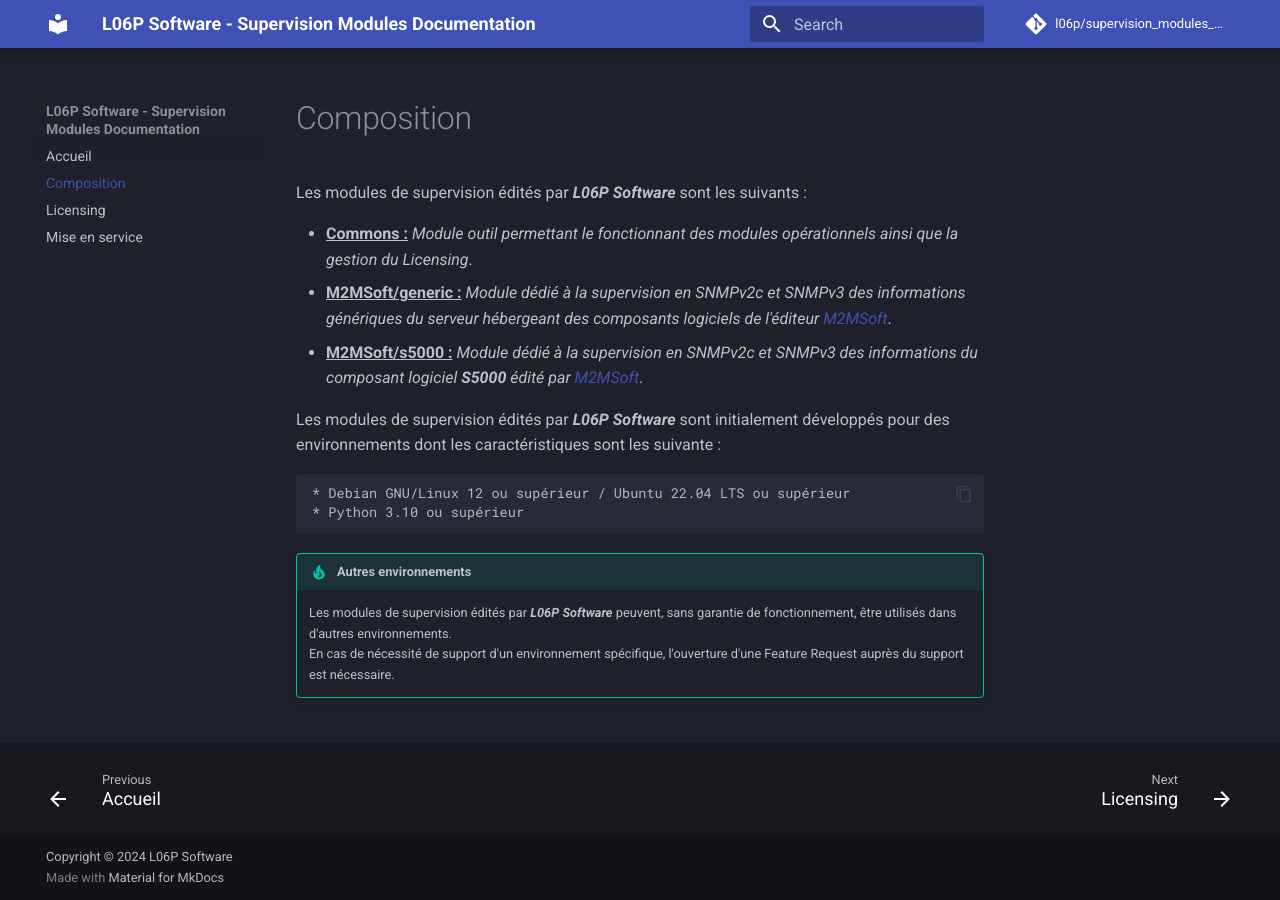
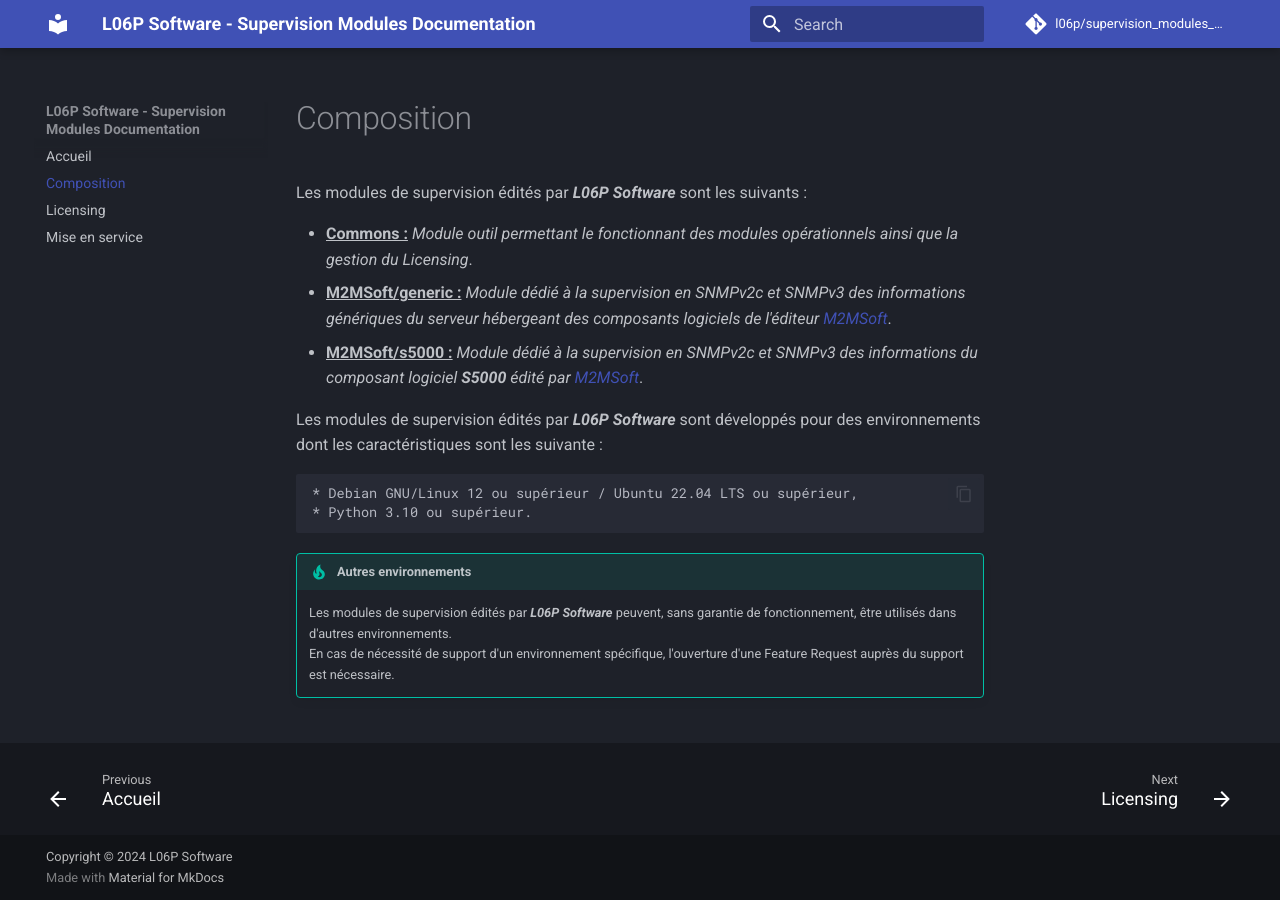
Before and after one commit to l06p/supervision_modules_documentation, an MkDocs documentation site: the page built from docs/composition.md, in a window 1280 px wide. Built offline with MkDocs 1.6.1 and Material for MkDocs 9.7.7, drawn with Linux system fonts in a browser that asks for light colours; comment, search, counter and statistics services are not loaded.

Commit message:
Amélioration dans le rendu de la section Composition

```diff
--- a/docs/composition.md
+++ b/docs/composition.md
@@ -6,10 +6,10 @@
   * **<u>M2MSoft/generic :</u>** *Module dédié à la supervision en SNMPv2c et SNMPv3 des informations génériques du serveur hébergeant des composants logiciels de l'éditeur [M2MSoft](http://www.m2msoft.com/fr/ "Site M2MSoft")*.
   * **<u>M2MSoft/s5000 :</u>** *Module dédié à la supervision en SNMPv2c et SNMPv3 des informations du composant logiciel ***S5000*** édité par [M2MSoft](http://www.m2msoft.com/fr/ "Site M2MSoft")*.
 
-  Les modules de supervision édités par ***L06P Software*** sont initialement développés pour des environnements dont les caractéristiques sont les suivante :
+Les modules de supervision édités par ***L06P Software*** sont développés pour des environnements dont les caractéristiques sont les suivante :
 
-    * Debian GNU/Linux 12 ou supérieur / Ubuntu 22.04 LTS ou supérieur
-    * Python 3.10 ou supérieur
+    * Debian GNU/Linux 12 ou supérieur / Ubuntu 22.04 LTS ou supérieur,
+    * Python 3.10 ou supérieur.
 
 !!! tip "Autres environnements"
     Les modules de supervision édités par ***L06P Software*** peuvent, sans garantie de fonctionnement, être utilisés dans d'autres environnements.
```
